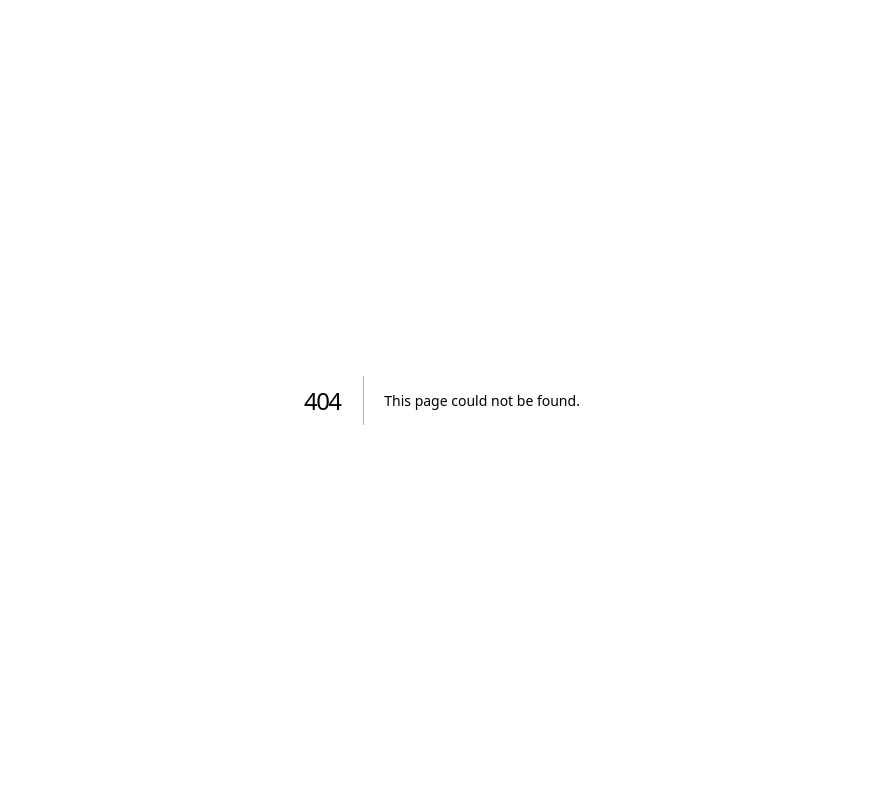
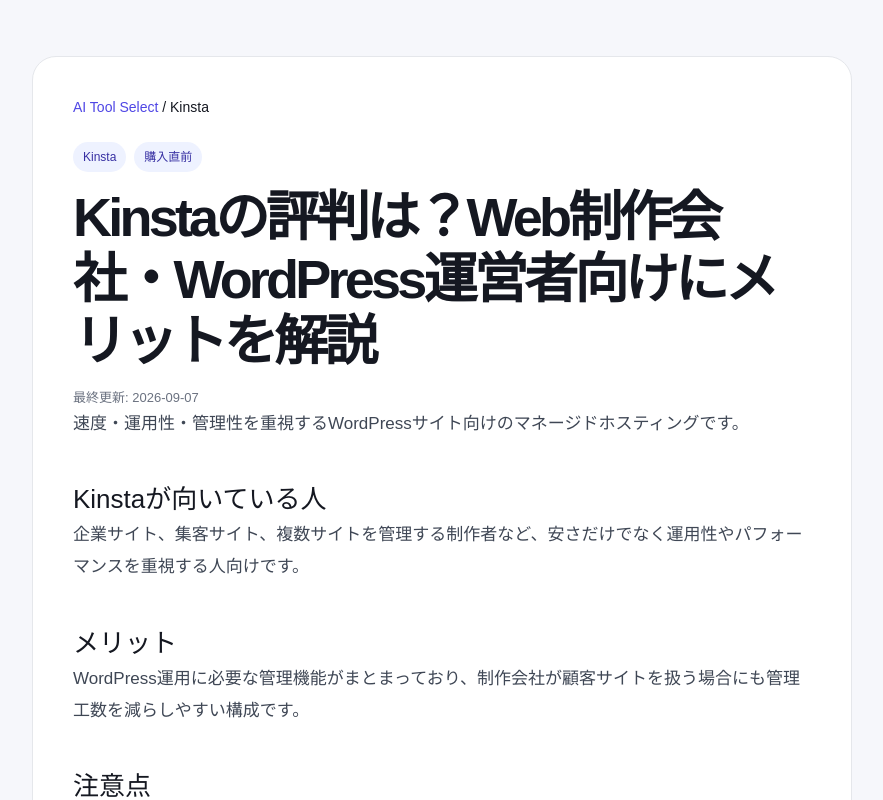
Before and after one commit to systemengi2001-afk/merge-engineers, a Next.js app: page /affiliate/kinsta-review/ in a window 1280 px wide. Before the commit this address had no page. Shown: the top 800 px of the page, without its empty margins (198-1081 px from the left). Built offline with nearby package versions, Linux system fonts and the light colour scheme.

Commit message:
feat: add static SEO affiliate article pages

```diff
--- /dev/null
+++ b/app/affiliate/[slug]/page.tsx
@@ -0,0 +1,83 @@
+import type { Metadata } from 'next';
+import Link from 'next/link';
+import { notFound } from 'next/navigation';
+import { articles, getArticle, SITE } from '../../../lib/affiliateData';
+import styles from '../styles.module.css';
+
+type Props = { params: Promise<{ slug: string }> };
+
+export function generateStaticParams() {
+  return articles.map(({ slug }) => ({ slug }));
+}
+
+export async function generateMetadata({ params }: Props): Promise<Metadata> {
+  const { slug } = await params;
+  const article = getArticle(slug);
+  if (!article) return {};
+  const url = `${SITE.baseUrl}/${article.slug}/`;
+  return {
+    title: article.title,
+    description: article.description,
+    alternates: { canonical: url },
+    openGraph: {
+      title: article.title,
+      description: article.description,
+      url,
+      type: 'article',
+      modifiedTime: article.updated,
+    },
+  };
+}
+
+export default async function AffiliateArticlePage({ params }: Props) {
+  const { slug } = await params;
+  const article = getArticle(slug);
+  if (!article) notFound();
+
+  const jsonLd = {
+    '@context': 'https://schema.org',
+    '@type': 'Article',
+    headline: article.title,
+    description: article.description,
+    dateModified: article.updated,
+    datePublished: article.updated,
+    mainEntityOfPage: `${SITE.baseUrl}/${article.slug}/`,
+    author: { '@type': 'Organization', name: SITE.name },
+    publisher: { '@type': 'Organization', name: SITE.name },
+  };
+
+  return (
+    <main className={styles.page}>
+      <div className={styles.shell}>
+        <article className={styles.article}>
+          <nav className={styles.breadcrumb} aria-label="パンくず">
+            <Link href="/affiliate/">AI Tool Select</Link> / {article.service}
+          </nav>
+          <div className={styles.meta}>
+            <span className={styles.pill}>{article.service}</span>
+            <span className={styles.pill}>{article.intent}</span>
+          </div>
+          <h1>{article.title}</h1>
+          <div className={styles.updated}>最終更新: {article.updated}</div>
+          <p>{article.intro}</p>
+
+          {article.sections.map((section) => (
+            <section key={section.heading}>
+              <h2>{section.heading}</h2>
+              {section.body.map((paragraph) => <p key={paragraph}>{paragraph}</p>)}
+            </section>
+          ))}
+
+          <a className={styles.cta} href={article.affiliateUrl} target="_blank" rel="nofollow sponsored noopener noreferrer">
+            {article.cta}
+          </a>
+          {article.affiliatePending && (
+            <p className={styles.disclosure}>現在は公式サイトへの通常リンクです。提携承認後は、アフィリエイトリンクであることを明示したうえで差し替えます。</p>
+          )}
+          <p className={styles.disclosure}>広告・アフィリエイトについて：当サイトは一部リンクから成果報酬を受け取る場合があります。料金・仕様・提供条件は変更される可能性があるため、契約前に必ず公式サイトで最新情報をご確認ください。</p>
+          <script type="application/ld+json" dangerouslySetInnerHTML={{ __html: JSON.stringify(jsonLd) }} />
+        </article>
+      </div>
+    </main>
+  );
+}
```
